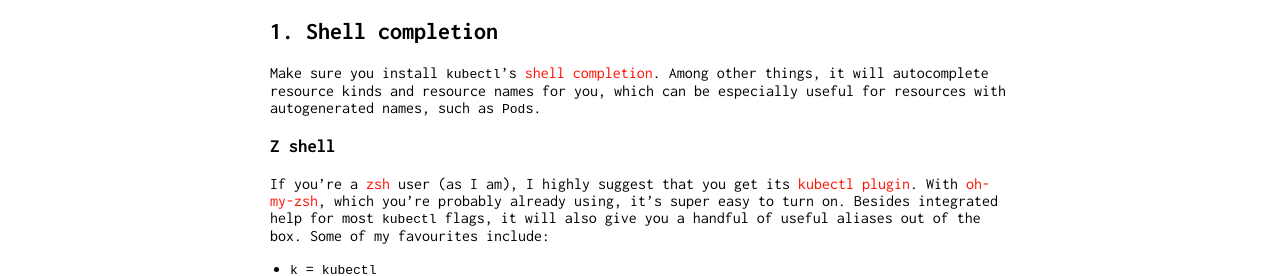
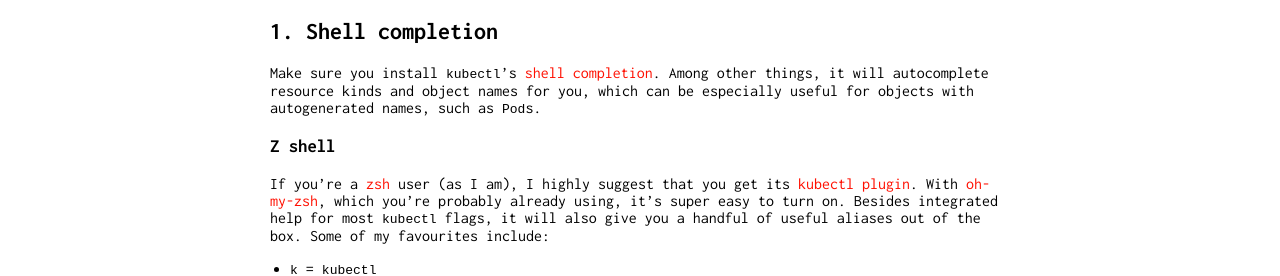
Before and after one commit to petr-k/petr-k.github.io, a Jekyll site: the page built from _posts/2019-01-06-kubernetes-tips-and-tricks-part-1-kubectl.md, in a window 1280 px wide and 900 px high. Shown: the part 384-660 px from the top of the window. Built offline with Jekyll 4.4.1, drawn with Linux system fonts in a browser that asks for light colours.

Commit message:
Fix terminology

```diff
--- a/_posts/2019-01-06-kubernetes-tips-and-tricks-part-1-kubectl.md
+++ b/_posts/2019-01-06-kubernetes-tips-and-tricks-part-1-kubectl.md
@@ -16,8 +16,8 @@
 
 ## 1. Shell completion
 Make sure you install `kubectl`'s [shell completion](https://kubernetes.io/docs/tasks/tools/install-kubectl/#enabling-shell-autocompletion).
-Among other things, it will autocomplete resource kinds and resource names for you, which
-can be especially useful for resources with autogenerated names, such as `Pod`s.
+Among other things, it will autocomplete resource kinds and object names for you, which
+can be especially useful for objects with autogenerated names, such as `Pod`s.
 
 ### Z shell
 If you're a [zsh](http://zsh.sourceforge.net/) user (as I am), I highly suggest that you get
```
